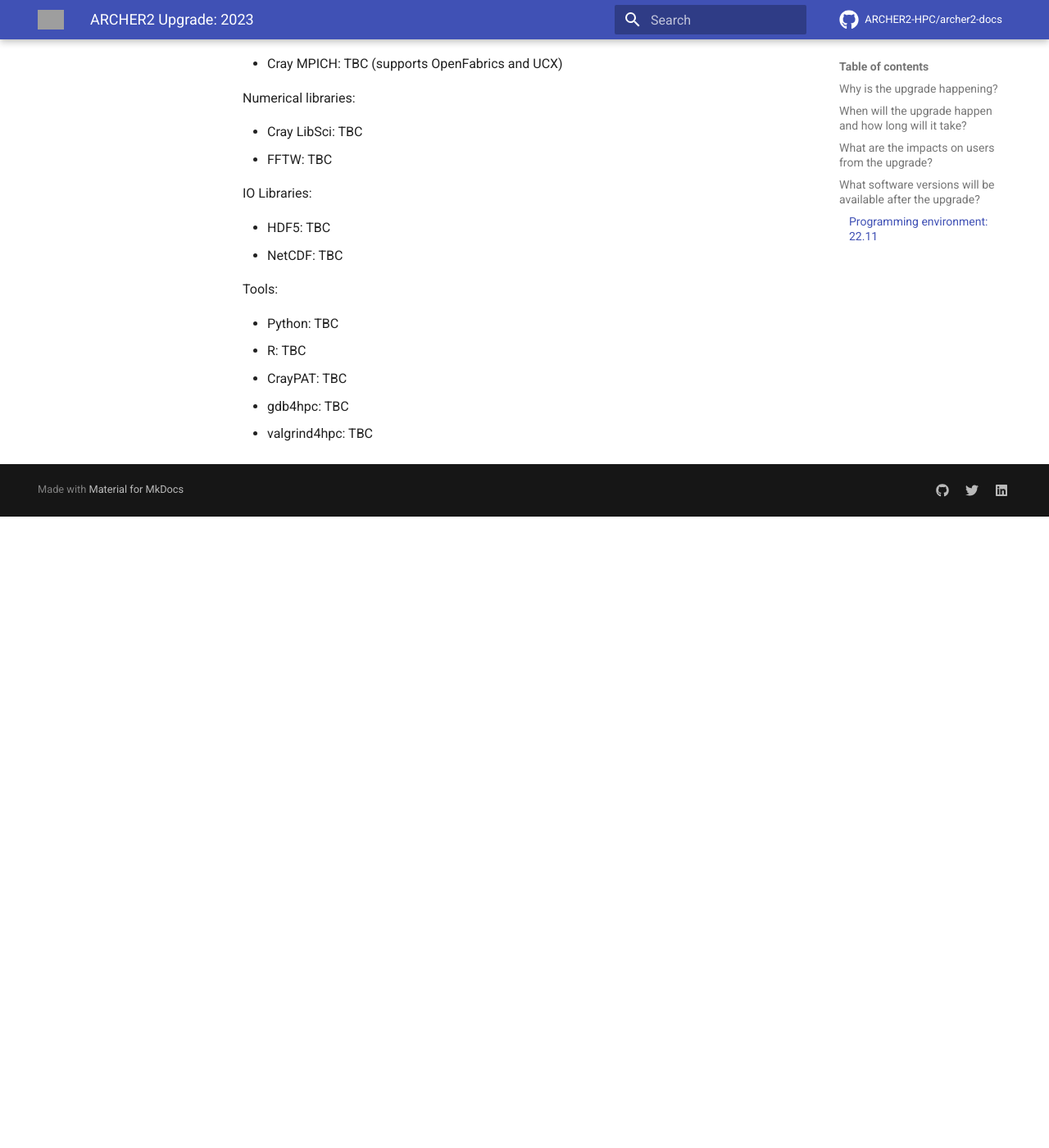
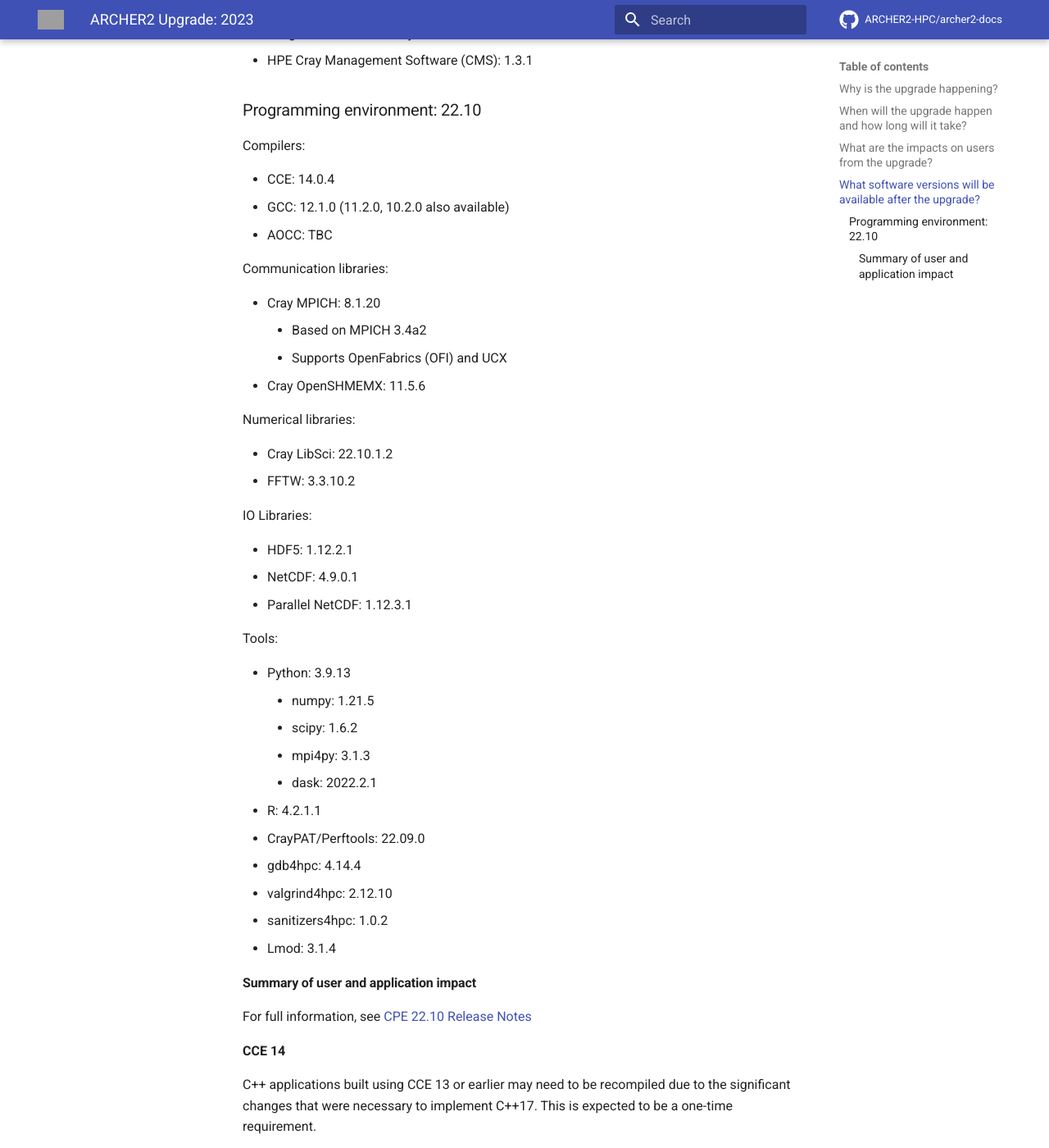
Before and after one commit to ARCHER2-HPC/archer2-docs, an MkDocs documentation site: the page built from docs/faq/upgrade-2023.md, in a window 1280 px wide and 1400 px high, scrolled down 1654 px. Shown: the whole window at 82% size. Built offline with MkDocs 1.6.1 and Material for MkDocs 9.7.7, drawn with Linux system fonts in a browser that asks for light colours; comment, search, counter and statistics services are not loaded; before the commit the page ends 2284 px from its top, so only the background shows below that; some of the changed text lies outside the part shown; grey boxes are pictures that could not be loaded.

Commit message:
Updates versions based on Papaya+

```diff
--- a/docs/faq/upgrade-2023.md
+++ b/docs/faq/upgrade-2023.md
@@ -1,12 +1,21 @@
 # ARCHER2 Upgrade: 2023
+
+!!! warning
+    The information on this page represents our current best understanding of the
+    upgrade but is subject to change and revision as more information becomes
+    available.
+
+    Last updated: 2023-01-12
 
 During the first half of 2023 ARCHER will go through a major software upgrade. This will
 upgrade the versions of the following components on the service:
 
- - Base operating system - to Cray OS (COS) TBC based on SLES TBC
- - Slingshot interconnect system software - to version TBC
- - HPE Cray Programming Environment (PE) - to version TBC
- - HPE Cray Management Software (CMS)
+ - Base operating system
+    + Compute nodes: Cray OS (COS) 2.4.103 based on SLES 15 SP4
+    + Login nodes: UAN 2.5.7 based on SLES 15 SP4
+ - Slingshot interconnect system software - to version 2.0.1
+ - HPE Cray Programming Environment (PE) - to version 22.10
+ - HPE Cray Management Software (CMS) - to version 1.3.1
 
 On this page we describe the background to the changes, the current
 information on the timeline, what impact the changes will have for users and
@@ -35,42 +44,71 @@ During the upgrade process:
 After the upgrade process:
 
  - Recompile and test code
- - No Python v2 available
+ - No Python v2 available as part of supported software
 
 ## What software versions will be available after the upgrade?
 
 System software:
 
- - Cray OS (COS): TBC
- - Slingshot: TBC
- - Cray System Management (CSM): TBC
+ - Base operating system
+    + Compute nodes: Cray OS (COS) 2.4.103 based on SLES 15 SP4
+    + Login nodes: UAN 2.5.7 based on SLES 15 SP4
+ - Slingshot interconnect system software: 2.0.1
+ - HPE Cray Management Software (CMS): 1.3.1
 
-### Programming environment: 22.11
+### Programming environment: 22.10
 
 Compilers:
 
- - CCE: TBC
- - GCC: TBC
+ - CCE: 14.0.4
+ - GCC: 12.1.0 (11.2.0, 10.2.0 also available)
  - AOCC: TBC
 
 Communication libraries:
 
- - Cray MPICH: TBC (supports OpenFabrics and UCX)
+ - Cray MPICH: 8.1.20
+    + Based on MPICH 3.4a2
+    + Supports OpenFabrics (OFI) and UCX
+  - Cray OpenSHMEMX: 11.5.6
 
 Numerical libraries:
 
- - Cray LibSci: TBC
- - FFTW: TBC
+ - Cray LibSci: 22.10.1.2
+ - FFTW: 3.3.10.2
 
 IO Libraries:
 
- - HDF5: TBC
- - NetCDF: TBC
+ - HDF5: 1.12.2.1
+ - NetCDF: 4.9.0.1
+ - Parallel NetCDF: 1.12.3.1
 
 Tools:
 
- - Python: TBC
- - R: TBC
- - CrayPAT: TBC
- - gdb4hpc: TBC
- - valgrind4hpc: TBC
+ - Python: 3.9.13
+    + numpy: 1.21.5
+    + scipy: 1.6.2
+    + mpi4py: 3.1.3
+    + dask: 2022.2.1
+ - R: 4.2.1.1
+ - CrayPAT/Perftools: 22.09.0
+ - gdb4hpc: 4.14.4
+ - valgrind4hpc: 2.12.10
+ - sanitizers4hpc: 1.0.2
+ - Lmod: 3.1.4
+
+#### Summary of user and application impact
+
+For full information, see [CPE 22.10 Release Notes](https://github.com/PE-Cray/cpe-changelog/blob/main/ex/cpe-22.10-sles15-sp3-FullReleaseNotes.txt)
+
+**CCE 14**
+
+C++ applications built using CCE 13 or earlier may need to be recompiled due to the significant
+changes that were necessary to implement C++17.  This is expected to be a one-time requirement.
+
+Some non-standard Cray Fortran extensions supporting shorthand notation for logical operations
+will be removed in a future release.  CCE 14 will issue warning messages when these are
+encountered, providing time to adapt the application to use standard Fortran.
+
+**HPE Cray MPICH 8.1.20**
+
+Cray MPICH 8.1.20 can support only ~2040 simultaneous MPI communicators.
```
